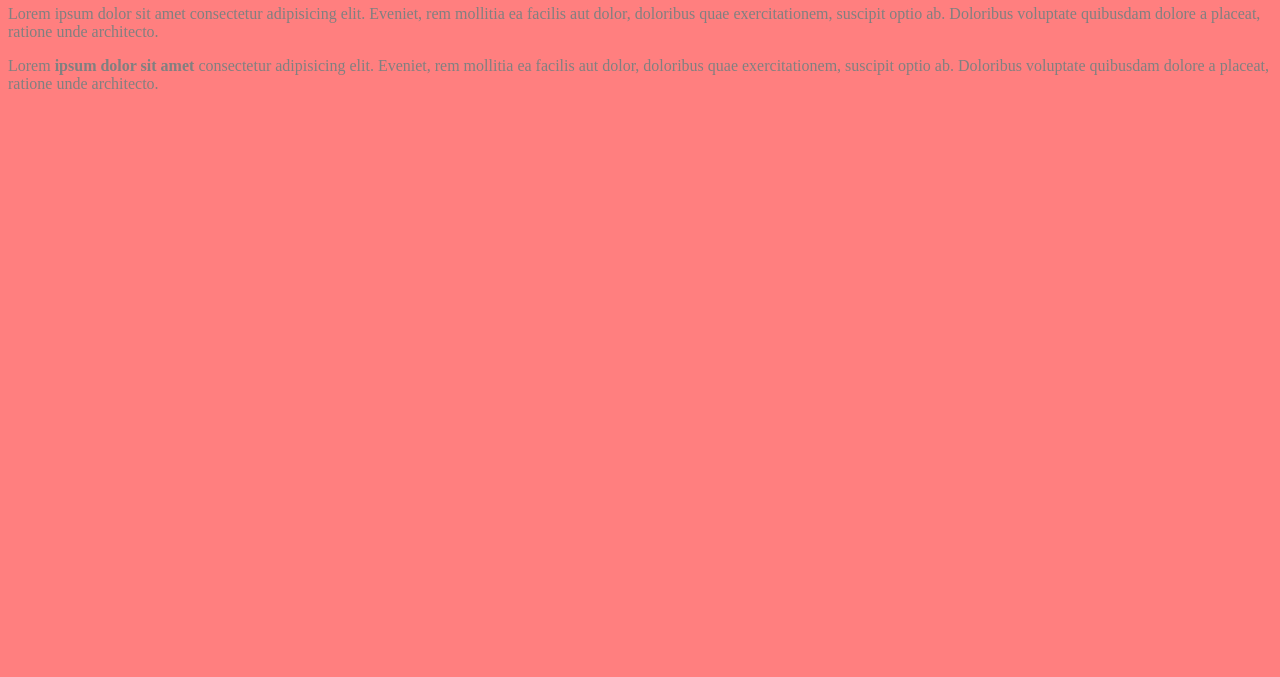
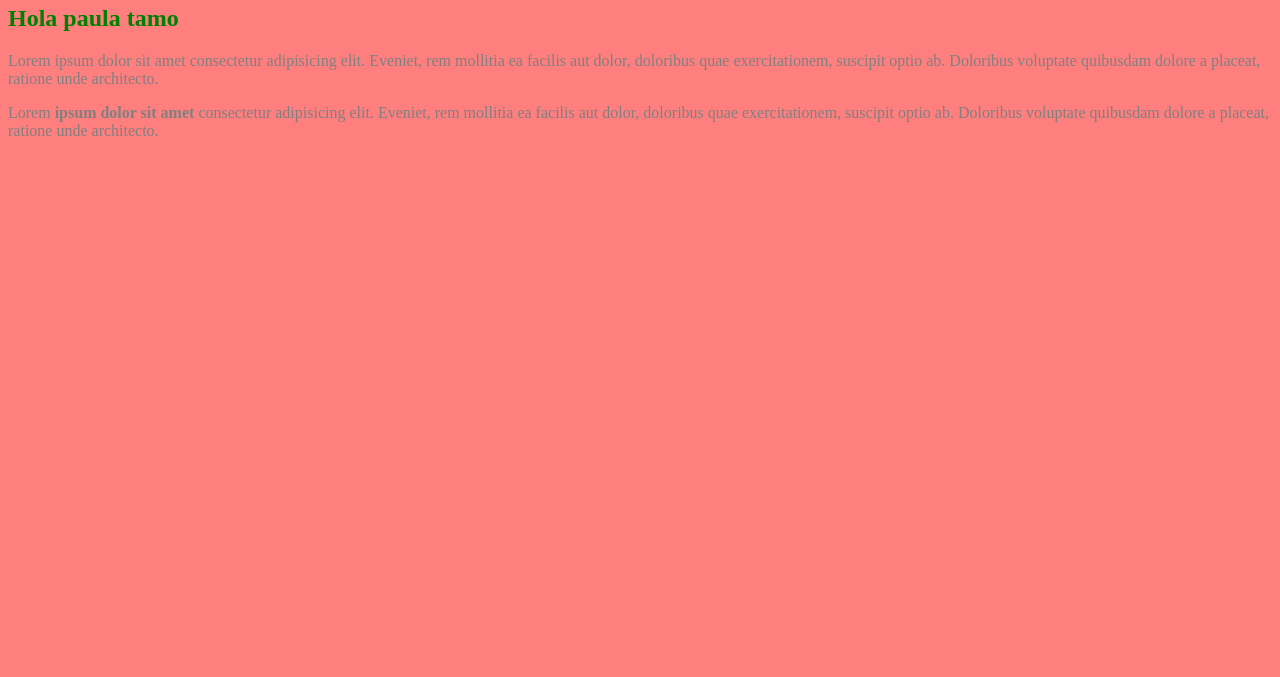
Before and after one commit to paulap015/miWeb, a plain HTML site: page index.html in a window 1280 px wide. Shown: the part 123-800 px from the top of the page. Drawn offline with Linux system fonts and the light colour scheme.

Commit message:
añadiendo saludo

```diff
--- a/index.html
+++ b/index.html
@@ -11,7 +11,7 @@
 
     <h1>Bienvenidooooos!!</h1>
     <h1>BIENVENIDO AL SITIO WEB</h1>
-
+    <h2>Hola paula tamo</h2>
 
     <p>
         Lorem ipsum dolor sit amet consectetur adipisicing elit. Eveniet, rem mollitia ea facilis aut dolor, doloribus quae exercitationem, suscipit optio ab. Doloribus voluptate quibusdam dolore a placeat, ratione unde architecto.
```
